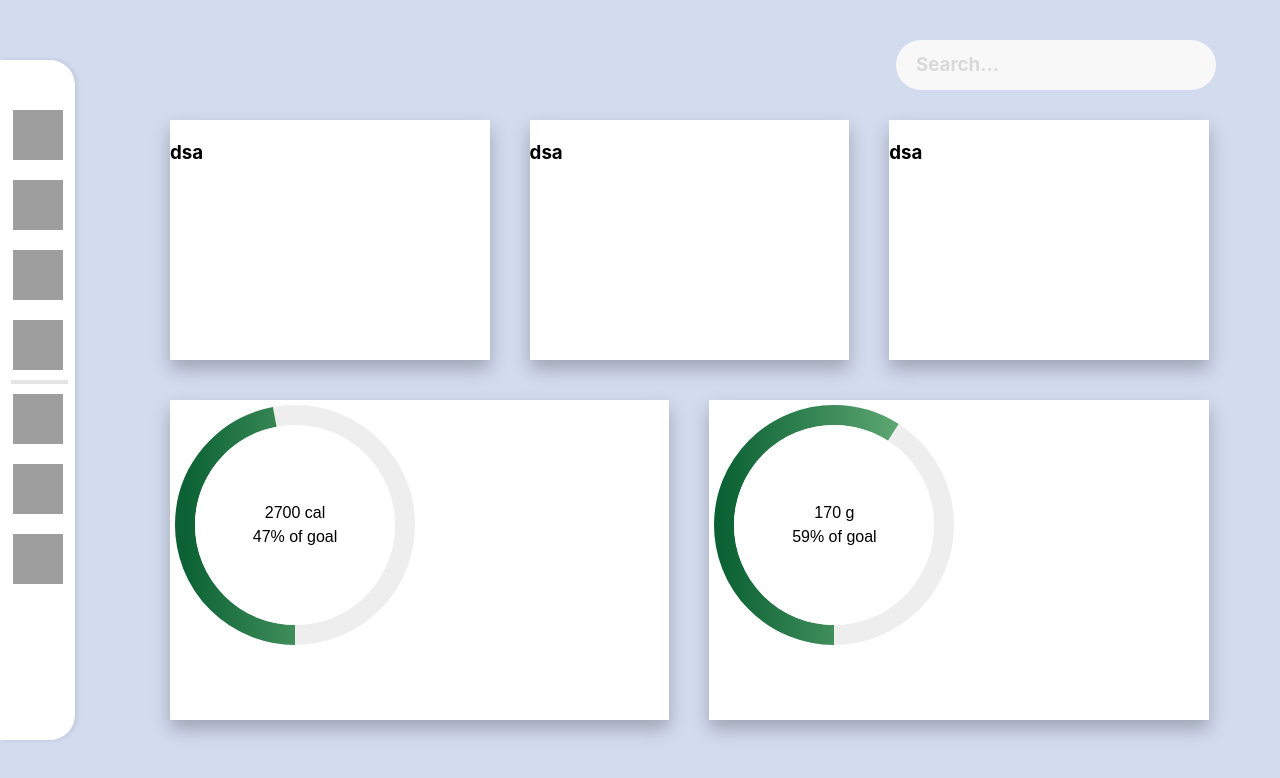
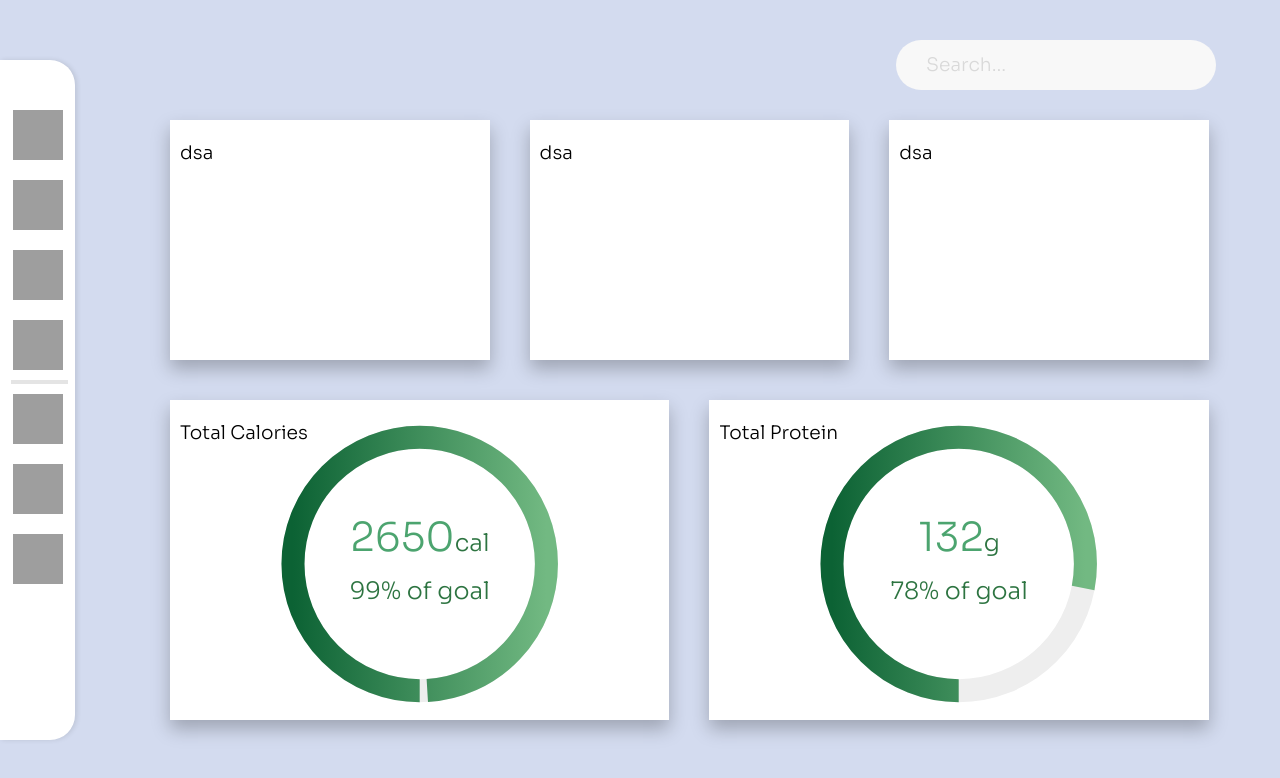
Before and after one commit to AntoniiP/Calorie-counter-website, a React (Vite) app: page / in a window 1280 px wide. Shown: the top 778 px of the page. Built offline with nearby package versions, Linux system fonts and the light colour scheme; grey boxes are pictures that could not be loaded.

Commit message:
Fixed counter wheel and added font family.

```diff
--- a/src/App.jsx
+++ b/src/App.jsx
@@ -17,8 +17,8 @@ function App() {
 			</div>
 			<div className="counters">
 
-				<Counter type="cal" current={1250} goal={2700} name="Calories" />
-				<Counter type="g" current={100} goal={170} name="Protein" />
+				<Counter type="cal" current={2650} goal={2700} name="Calories" />
+				<Counter type="g" current={132} goal={170} name="Protein" />
 			</div>
 		</div>
 	)
--- a/src/components/Counter/counter.css
+++ b/src/components/Counter/counter.css
@@ -1,33 +1,34 @@
 .counter {
-    width: 40vw;
+    width: 50vw;
     height: 40vh;
     margin: 20px;
 
 }
 
 
-
 .progress-circle {
   position: relative;
-  width: 250px;
-  height: 250px;
+  margin-top: 20px;
+  height: 90%;
+}
+h3 {
+  position: absolute;
+  margin-left: 10px;
 }
 
 .circle-bg {
   stroke-dasharray: 692; /* Approximate circumference of the circle (2 * Math.PI * r) */
   stroke-dashoffset: 0;
 }
-/* ... same as before ... */
 
 .circle {
   stroke-dasharray: 692; /* Approximate circumference of the circle (2 * Math.PI * r) */
   stroke-dashoffset: 692; /* Start with a full offset (circle not shown) */
   transition: stroke-dashoffset 0.6s ease 0s;
   transform-origin: center;
-  transform: rotate(90deg); /* This rotation starts the progress from the bottom */
+  transform: rotate(90deg);
 }
 
-/* ... same as before ... */
 
 
 .inside-circle {
@@ -37,12 +38,23 @@
   transform: translate(-50%, -50%);
   z-index: 10;
   display: flex;
-  justify-content: center;
-  align-items: center;
+  flex-direction: column;
+
   text-align: center;
-  width: 200px;
-  height: 200px;
   border-radius: 50%;
-  background: #fff;
-  font-family: Arial, sans-serif;
+  line-height: 0;
+
 }
+
+.inside-circle p {
+  font-size: 24px;
+  color: #2d7441;
+  text-wrap: nowrap;
+
+}
+
+.number-text {
+  font-weight: 600;
+  color: #4CA46F;
+  font-size: 40px;
+}
--- a/src/components/Counter/counter.jsx
+++ b/src/components/Counter/counter.jsx
@@ -5,12 +5,13 @@ export default function Card({ type, current, goal, name }) {
 	const circleRef = useRef(null)
 	const [circleStyles, setCircleStyles] = useState({})
 
-	const percentage = Math.ceil((current * 100) / goal)
+	let percentage = Math.ceil((current * 100) / goal)
 
 
 
 	useEffect(() => {
 		if (circleRef.current) {
+			if (percentage > 100) percentage = 100;
 			const radius = circleRef.current.r.baseVal.value
 			const circumference = radius * 2 * Math.PI
 			const offset = circumference - (percentage / 100) * circumference
@@ -25,8 +26,9 @@ export default function Card({ type, current, goal, name }) {
 
 	return (
 		<div className='counter main-card'>
+			<h3>Total {name}</h3>
 			<div className='progress-circle'>
-				<svg className='progress-svg' width='250' height='250' viewBox='0 0 250 250'>
+				<svg className='progress-svg' width='auto' height='100%' viewBox='0 0 250 250'>
 					<circle className='circle-bg' cx='125' cy='125' r='110' stroke='#eee' strokeWidth='20' fill='none' />
 					<circle className='circle' cx='125' cy='125' r='110' stroke='url(#gradient)' strokeWidth='20' fill='none' transform='rotate(-180, 125, 125)' style={circleStyles} ref={circleRef} />
 					<defs>
@@ -37,9 +39,12 @@ export default function Card({ type, current, goal, name }) {
 					</defs>
 				</svg>
 				<div className='inside-circle'>
-					{goal} {type}
-					<br />
+					<p>
+						<span class="number-text">{current}</span>{type}
+					</p>
+					<p>
 					{percentage}% of goal
+					</p>
 				</div>
 			</div>
 		</div>
--- a/src/index.css
+++ b/src/index.css
@@ -1,7 +1,8 @@
+@import url('https://fonts.googleapis.com/css2?family=Sora:wght@300&display=swap');
 :root {
-  font-family: Inter, system-ui, Avenir, Helvetica, Arial, sans-serif;
+  font-family: 'Sora', sans-serif;
   line-height: 1.5;
-  font-weight: 400;
+  font-weight: 500;
   background: #f0f0f0;
   font-synthesis: none;
   text-rendering: optimizeLegibility;
```
